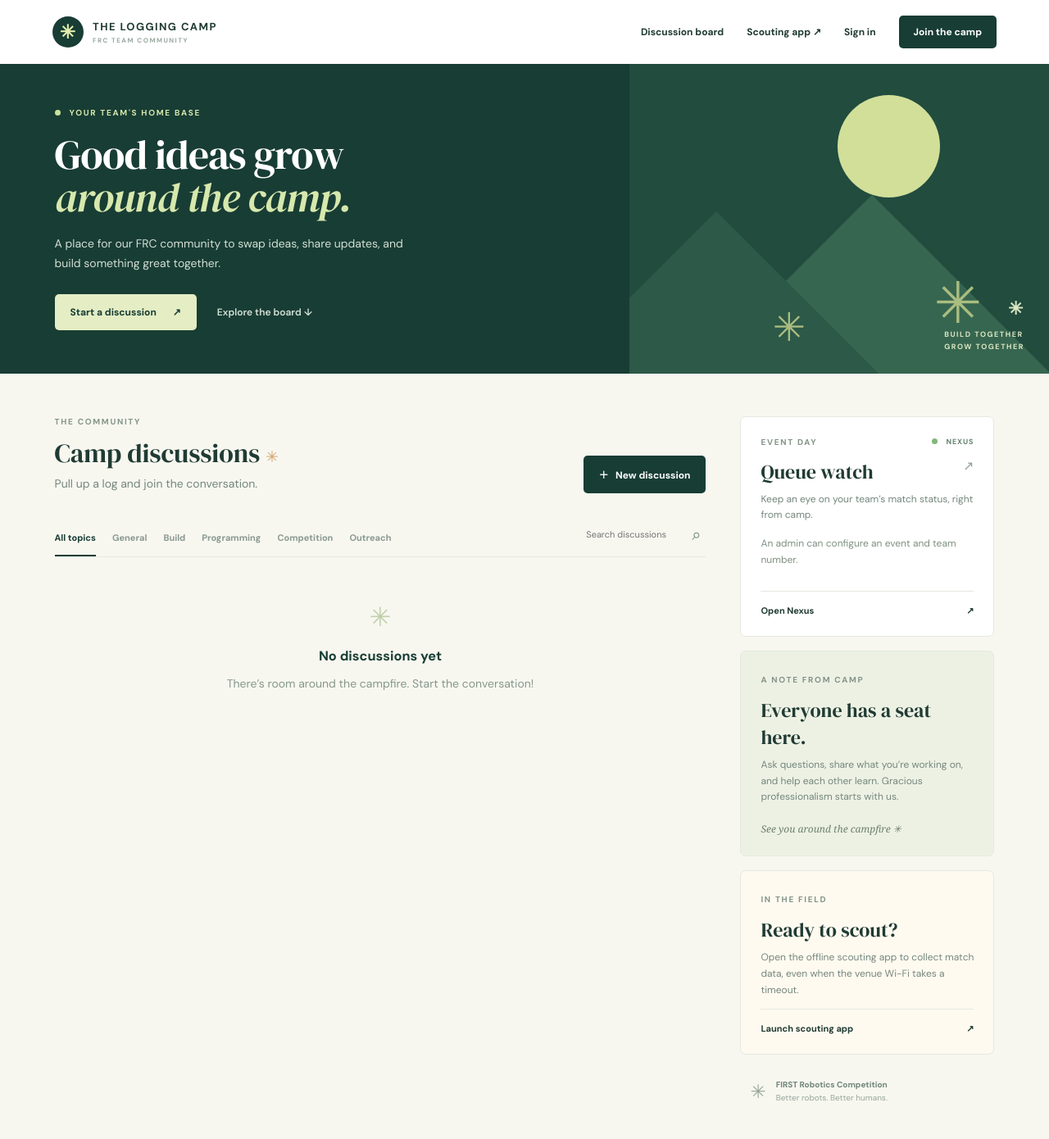
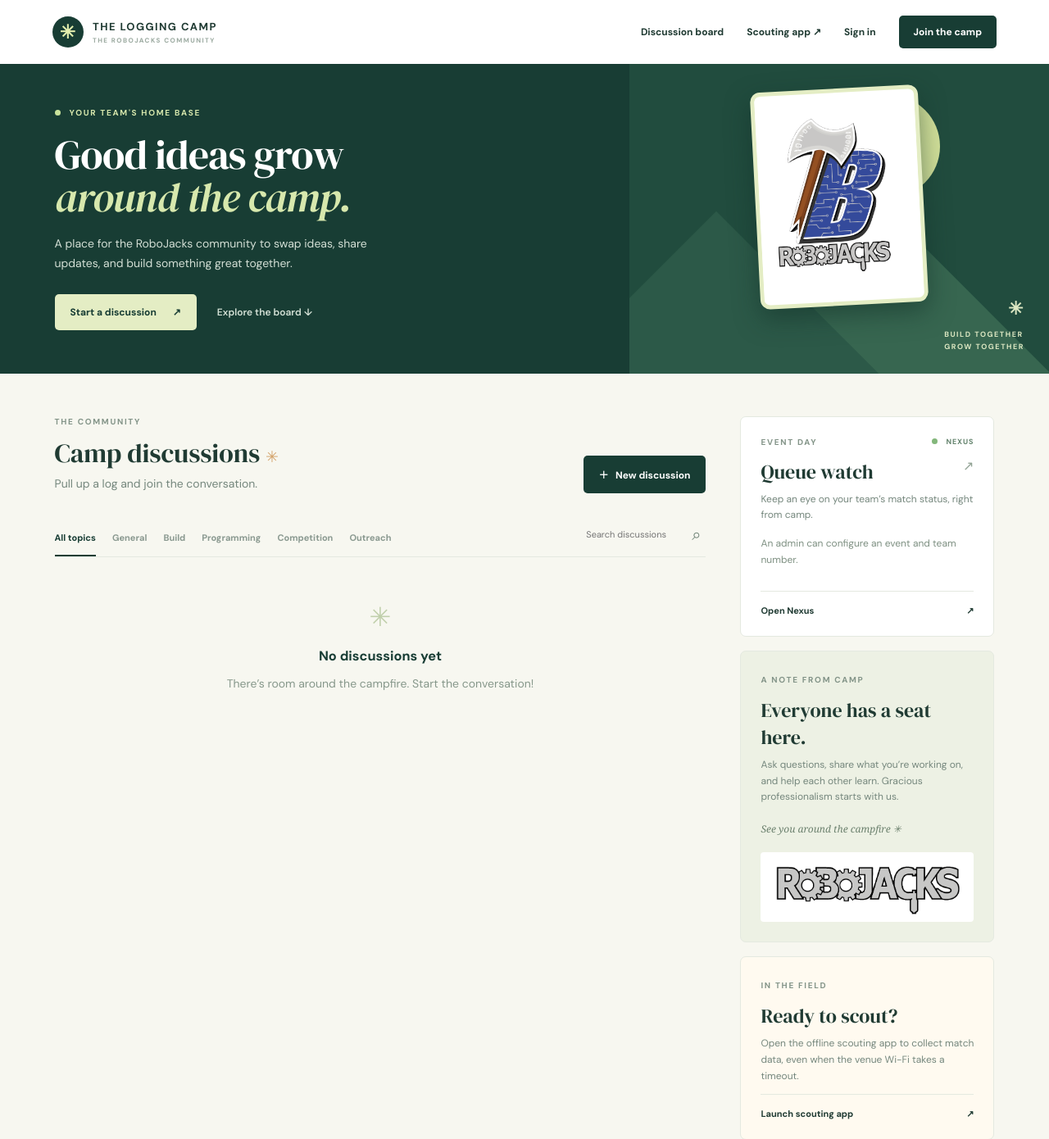
Before and after one commit to whistlepunkprogram/the-logging-camp, a Flask app: page / in a window 1280 px wide. Shown: the top 1390 px of the page at 82% size. Run offline with Flask 3, Linux system fonts and the light colour scheme; data that the repository does not hold is empty; some libraries are stand-ins or nearby versions.

Commit message:
Add RoboJacks branding
Co-authored-by: copilot-swe-agent[bot] <198982749+Copilot@users.noreply.github.com>

```diff
--- /dev/null
+++ b/static/branding.css
@@ -0,0 +1,34 @@
+.hero-logo {
+  position: absolute;
+  z-index: 1;
+  top: 30px;
+  left: 50%;
+  transform: translateX(-50%) rotate(-3deg);
+  width: 205px;
+  height: 265px;
+  border: 5px solid #e4edc4;
+  border-radius: 12px;
+  background: white;
+  box-shadow: 0 12px 30px #102e2580;
+  overflow: hidden;
+}
+.hero-logo img {
+  display: block;
+  width: 100%;
+  height: 100%;
+  object-fit: contain;
+}
+.team-wordmark {
+  margin-top: 20px;
+  padding: 8px 12px;
+  background: white;
+  border-radius: 4px;
+}
+.team-wordmark img {
+  display: block;
+  width: 100%;
+  height: auto;
+}
+@media (max-width: 850px) {
+  .hero-logo { width: 160px; height: 225px; top: 50px; }
+}
--- a/templates/base.html
+++ b/templates/base.html
@@ -6,10 +6,11 @@
   <meta name="theme-color" content="#183c34">
   <title>{% block title %}The Logging Camp{% endblock %}</title>
   <link rel="stylesheet" href="{{ url_for('static', filename='style.css') }}">
+  <link rel="stylesheet" href="{{ url_for('static', filename='branding.css') }}">
 </head>
 <body>
 <header class="topbar">
-  <a class="brand" href="{{ url_for('index') }}"><span class="brand-mark">✳</span><span>THE LOGGING CAMP<small>FRC TEAM COMMUNITY</small></span></a>
+  <a class="brand" href="{{ url_for('index') }}"><span class="brand-mark">✳</span><span>THE LOGGING CAMP<small>THE ROBOJACKS COMMUNITY</small></span></a>
   <nav aria-label="Main navigation">
     <a href="{{ url_for('index') }}">Discussion board</a>
     <a href="https://whistlepunkprogram.github.io/rebuilt-scouting/" target="_blank" rel="noopener noreferrer">Scouting app ↗</a>
--- a/templates/index.html
+++ b/templates/index.html
@@ -3,10 +3,10 @@
 <section class="hero">
   <div class="hero-copy"><div class="eyebrow"><span class="dot"></span> YOUR TEAM'S HOME BASE</div>
     <h1>Good ideas grow<br><em>around the camp.</em></h1>
-    <p>A place for our FRC community to swap ideas, share updates, and build something great together.</p>
+    <p>A place for the RoboJacks community to swap ideas, share updates, and build something great together.</p>
     <div class="hero-actions"><a class="button light" href="{{ url_for('new_topic') }}">Start a discussion <span>↗</span></a><a class="hero-link" href="#board">Explore the board ↓</a></div>
   </div>
-  <div class="hero-art" aria-hidden="true"><div class="art-sun"></div><div class="art-mountain one"></div><div class="art-mountain two"></div><div class="art-tree t1">✳</div><div class="art-tree t2">✳</div><div class="art-caption">BUILD TOGETHER<br>GROW TOGETHER <span>✳</span></div></div>
+  <div class="hero-art"><div class="art-sun" aria-hidden="true"></div><div class="art-mountain one" aria-hidden="true"></div><div class="art-mountain two" aria-hidden="true"></div><div class="hero-logo"><img src="{{ url_for('static', filename='robojacks-logo.png') }}" alt="RoboJacks axe and circuit-board logo"></div><div class="art-caption" aria-hidden="true">BUILD TOGETHER<br>GROW TOGETHER <span>✳</span></div></div>
 </section>
 <div class="content-grid" id="board">
   <section class="board">
@@ -32,7 +32,7 @@
       {% else %}<p class="queue-message">{{ queue_error }}</p>{% endif %}
       <a class="side-link" href="https://frc.nexus/" target="_blank" rel="noopener noreferrer">Open Nexus <span>↗</span></a>
     </div>
-    <div class="side-card welcome"><span class="eyebrow muted">A NOTE FROM CAMP</span><h2>Everyone has a seat here.</h2><p>Ask questions, share what you’re working on, and help each other learn. Gracious professionalism starts with us.</p><span class="signature">See you around the campfire ✳</span></div>
+    <div class="side-card welcome"><span class="eyebrow muted">A NOTE FROM CAMP</span><h2>Everyone has a seat here.</h2><p>Ask questions, share what you’re working on, and help each other learn. Gracious professionalism starts with us.</p><span class="signature">See you around the campfire ✳</span><div class="team-wordmark"><img src="{{ url_for('static', filename='robojacks.png') }}" alt="RoboJacks"></div></div>
     <div class="side-card scouting"><span class="eyebrow muted">IN THE FIELD</span><h2>Ready to scout?</h2><p>Open the offline scouting app to collect match data, even when the venue Wi-Fi takes a timeout.</p><a class="side-link" href="https://whistlepunkprogram.github.io/rebuilt-scouting/" target="_blank" rel="noopener noreferrer">Launch scouting app <span>↗</span></a></div>
     <div class="side-note">✳ <span><strong>FIRST Robotics Competition</strong><br>Better robots. Better humans.</span></div>
   </aside>
```
Also changed, not shown: static/robojacks-logo.png (added), static/robojacks.png (added).
